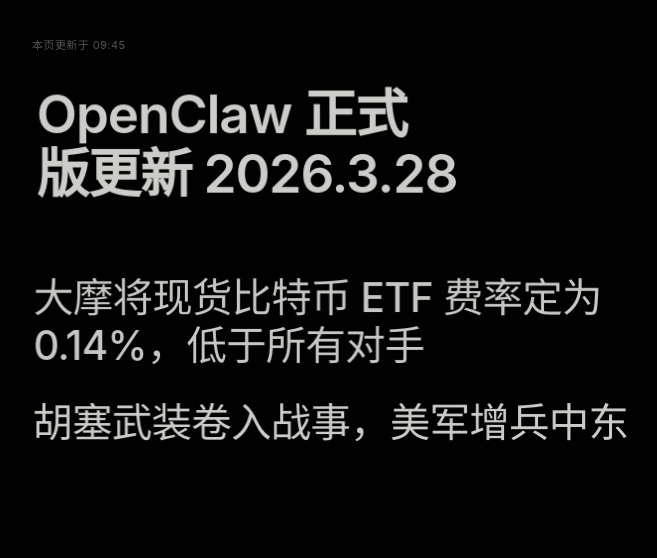
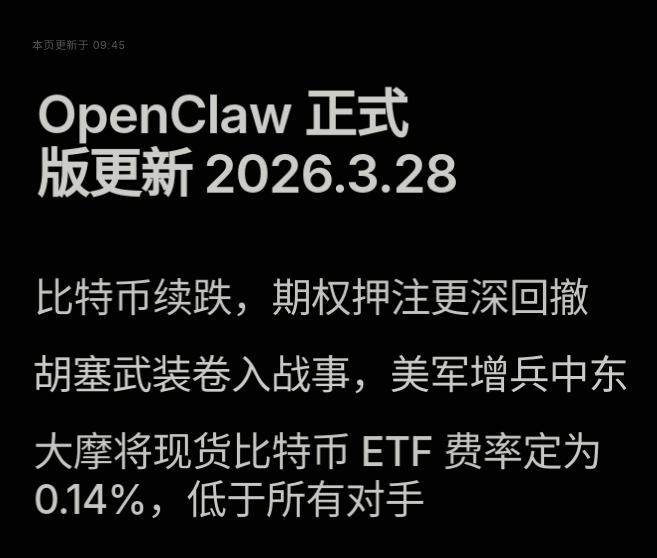
Before and after one commit to fengxiong111/global-authority-intel-screen, a website: page builders.html in a window 1280 px wide. Shown: the whole page, without its empty margins (72-729 px from the left). Drawn offline with Linux system fonts and the light colour scheme.

Commit message:
relax builders first-page time window

```diff
--- a/builders.html
+++ b/builders.html
@@ -252,6 +252,7 @@
     function isTopTierTimeException(item, text) {
       return isOpenClawOfficialRelease(item)
         || isOfficialApple(item)
+        || isPrimaryAiRelease(item, text)
         || isWarEscalation(item, text)
         || isBtcExtremeSignal(item, text);
     }
@@ -293,14 +294,14 @@
       const hours = ageHours(item);
       if (hours <= 6) return 100;
       if (hours <= 24) return 88;
-      if (hours <= 48 && isTopTierTimeException(item, text)) return 40;
-      if (hours <= 72 && isTopTierTimeException(item, text)) return 18;
+      if (hours <= 48 && isTopTierTimeException(item, text)) return 62;
+      if (hours <= 72 && isTopTierTimeException(item, text)) return 40;
       return 0;
     }
 
     function passesTimeGate(item, text) {
       const hours = ageHours(item);
-      if (hours > 168) return false;
+      if (hours > 72) return false;
       if (hours <= 24) return true;
       return isTopTierTimeException(item, text);
     }
@@ -348,8 +349,8 @@
       if (item.source === 'OpenClaw Blog') score += 18;
       if (item.source === 'Reddit') score -= 14;
       if (item.source === 'NYT') score -= 8;
-      if (ageHours(item) > 24) score -= 36;
-      if (ageHours(item) > 48) score -= 72;
+      if (ageHours(item) > 24) score -= 14;
+      if (ageHours(item) > 48) score -= 28;
 
       score -= attentionPenalty(item, text);
       return Math.round(score * 10) / 10;
@@ -404,7 +405,7 @@
       if (item.topic === 'OPENAI') return 'OPENAI';
       if (item.topic === 'ANTHROPIC') return 'ANTHROPIC';
       if (item.topic === 'CLAUDE' || item.topic === 'CLAUDE_CODE') return 'CLAUDE';
-      if (item.topic === 'BTC') return 'BTC';
+      if (item.topic === 'BTC' || item.topic === 'ETF') return `${item.topic || 'BTC'}::${item.source || 'UNKNOWN'}`;
       if (isWarEscalation(item, `${item.title || ''} ${item.displayTitle || ''}`.toLowerCase())) return 'WAR';
       return item.topic || item.source || item.id;
     }
@@ -566,11 +567,11 @@
 
       for (const entry of candidates) {
         tryPick(entry, true);
-        if (selected.length >= 5) break;
+        if (selected.length >= 6) break;
       }
 
       for (const entry of candidates) {
-        if (selected.length >= 5) break;
+        if (selected.length >= 6) break;
         tryPick(entry, false);
       }
 
@@ -603,14 +604,14 @@
           || b.item.timestamp - a.item.timestamp
         );
 
-      const thresholds = [240, 200, 160, 120];
+      const thresholds = [240, 200, 160, 120, 100];
 
       for (const threshold of thresholds) {
         const selected = selectSignalItems(scored, threshold);
-        if (selected.length >= 4) return selected.slice(0, 5);
+        if (selected.length >= 4) return selected.slice(0, 6);
       }
 
-      return selectSignalItems(scored, 120).slice(0, 5);
+      return selectSignalItems(scored, 100).slice(0, 6);
     }
 
     async function loadFeed() {
```
